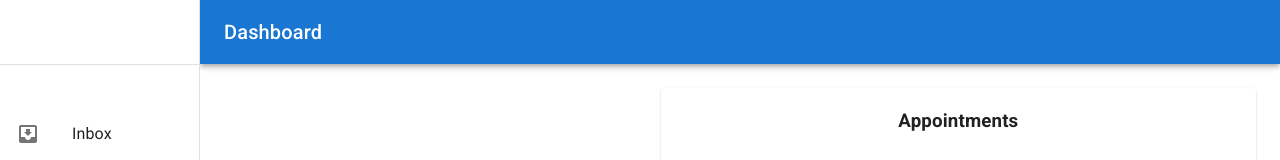
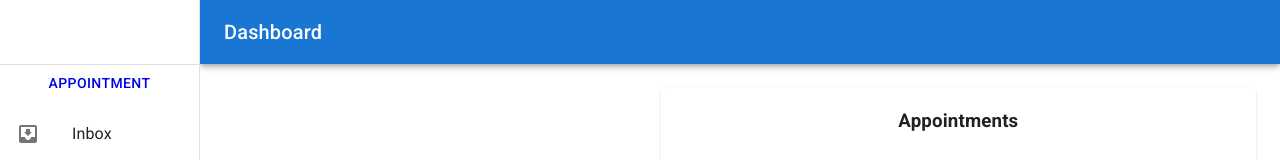
Before and after one commit to NH-Rasel/doctors-portal-client, a React (Create React App) app: page /dashboard in a window 1280 px wide. Shown: the top 160 px of the page. Built offline with nearby package versions, Linux system fonts and the light colour scheme; no server answers; sample sign-in values are in the browser's storage.

Commit message:
dashboard-created

```diff
--- a/src/Pages/Dashboard/Dashboard/Dashboard.js
+++ b/src/Pages/Dashboard/Dashboard/Dashboard.js
@@ -37,7 +37,7 @@ function Dashboard(props) {
         <div>
             <Toolbar />
             <Divider />
-            <Link style={{ textDecoration: 'none', color: 'white' }} to="/appointment"><Button color="inherit">Appointment</Button></Link>
+            <Link style={{ textDecoration: 'none' }} to="/appointment"><Button color="inherit">Appointment</Button></Link>
             <List>
                 {['Inbox', 'Starred', 'Send email', 'Drafts'].map((text, index) => (
                     <ListItem button key={text}>
```
